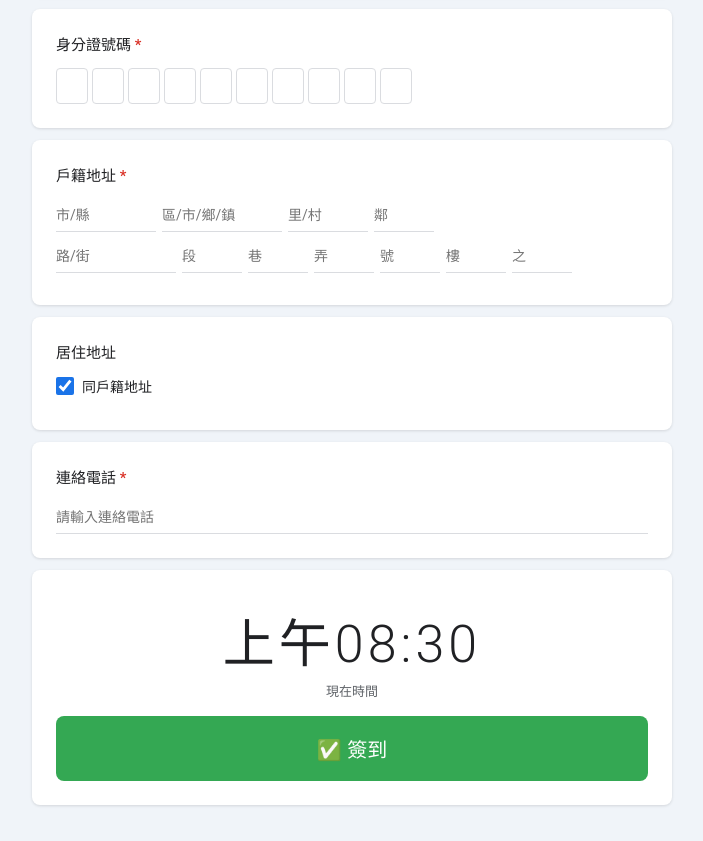
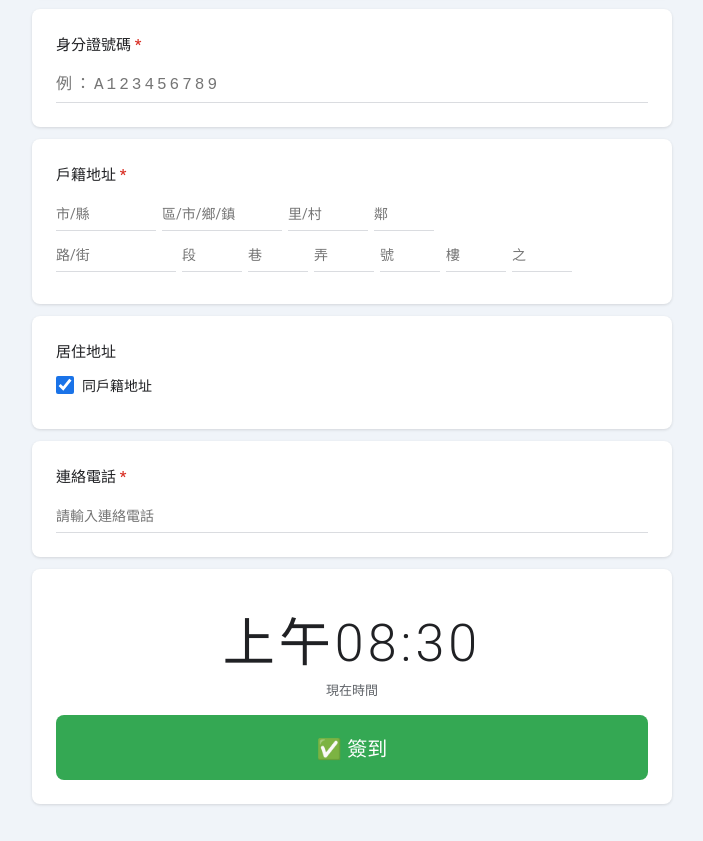
Before and after one commit to s71043201-star/meetbot-check-in-system, a website: page public/checkin.html in a window 1280 px wide. Shown: the part 1149-1990 px from the top of the page, without its empty margins (288-991 px from the left). Drawn offline with Linux system fonts and the light colour scheme.

Commit message:
fix: 身分證號碼改為單一輸入框，解決輸入跳格問題
手機上 10 個獨立 input 會導致每次自動跳格時輸入法重新切換，
改為單一 input（maxlength=10），自動轉大寫，不再跳格。

Co-Authored-By: Claude Opus 4.6 (1M context) <noreply@anthropic.com>

```diff
--- a/public/checkin.html
+++ b/public/checkin.html
@@ -191,25 +191,6 @@ input[type="checkbox"] {
 .bank-fields { margin-top: 12px; padding-left: 30px; }
 .bank-fields.hidden { display: none; }
 
-.id-input-row {
-  display: flex;
-  gap: 4px;
-  margin-top: 4px;
-}
-.id-input-row input {
-  width: 32px;
-  text-align: center;
-  border: 1px solid #dadce0;
-  border-radius: 4px;
-  padding: 8px 0;
-  font-size: 16px;
-  font-family: monospace;
-}
-.id-input-row input:focus {
-  border-color: #1a73e8;
-  border-width: 2px;
-}
-
 .addr-row {
   display: flex;
   gap: 6px;
@@ -381,18 +362,7 @@ input[type="checkbox"] {
     <!-- 身分證號碼 -->
     <div class="card">
       <div class="q-title required">身分證號碼</div>
-      <div class="id-input-row" id="id-row">
-        <input type="text" maxlength="1" data-idx="0">
-        <input type="text" maxlength="1" data-idx="1">
-        <input type="text" maxlength="1" data-idx="2">
-        <input type="text" maxlength="1" data-idx="3">
-        <input type="text" maxlength="1" data-idx="4">
-        <input type="text" maxlength="1" data-idx="5">
-        <input type="text" maxlength="1" data-idx="6">
-        <input type="text" maxlength="1" data-idx="7">
-        <input type="text" maxlength="1" data-idx="8">
-        <input type="text" maxlength="1" data-idx="9">
-      </div>
+      <input type="text" id="idNumber" maxlength="10" placeholder="例：A123456789" style="text-transform:uppercase;letter-spacing:3px;font-family:monospace;font-size:16px;">
       <div class="err hidden" id="err-idNumber">請填寫完整身分證號碼（10碼）</div>
     </div>
 
@@ -639,16 +609,6 @@ function toggleSameAddr() {
   document.getElementById("live-addr-fields").classList.toggle("hidden", same);
 }
 
-// ── 身分證號碼自動跳格 ──
-document.querySelectorAll("#id-row input").forEach((inp, i, list) => {
-  inp.addEventListener("input", () => {
-    if (inp.value.length === 1 && i < list.length - 1) list[i + 1].focus();
-  });
-  inp.addEventListener("keydown", (e) => {
-    if (e.key === "Backspace" && inp.value === "" && i > 0) list[i - 1].focus();
-  });
-});
-
 // ── 收集地址 ──
 function getAddress(prefix) {
   const ids = ["city","district","village","neighbor","road","section","lane","alley","number","floor","extra"];
@@ -661,11 +621,6 @@ function getAddress(prefix) {
   return parts.join("");
 }
 
-// ── 收集身分證 ──
-function getIdNumber() {
-  return [...document.querySelectorAll("#id-row input")].map(el => el.value.trim()).join("");
-}
-
 // ── Step 1: 簽到 ──
 async function doCheckin() {
   const name      = document.getElementById("name").value.trim();
@@ -673,7 +628,7 @@ async function doCheckin() {
   const workDesc  = document.getElementById("workDesc").value.trim();
   const feeTypes  = [...document.querySelectorAll('input[name="feeType"]:checked')].map(el => el.value);
   const payMethod = document.querySelector('input[name="payMethod"]:checked');
-  const idNumber  = getIdNumber();
+  const idNumber  = document.getElementById("idNumber").value.trim().toUpperCase();
   const address   = getAddress("addr");
   const phone     = document.getElementById("phone").value.trim();
 
```
